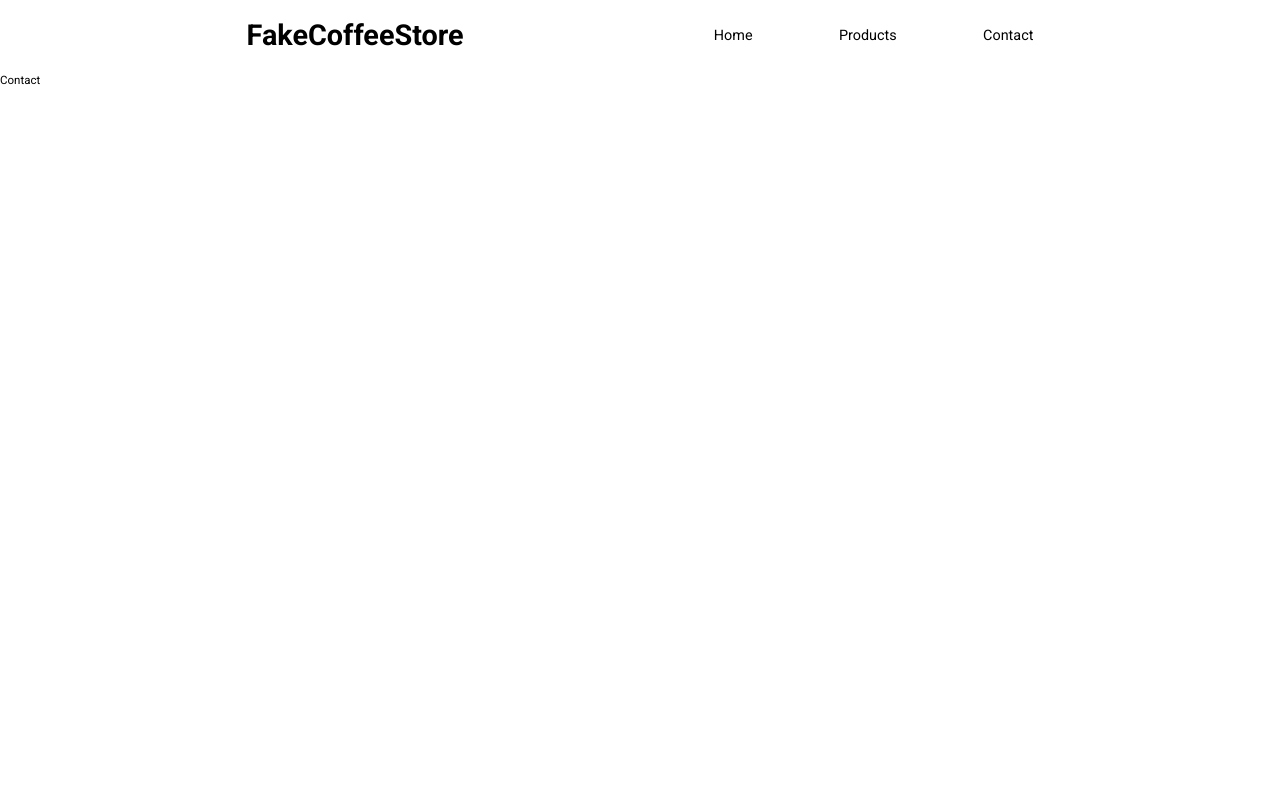
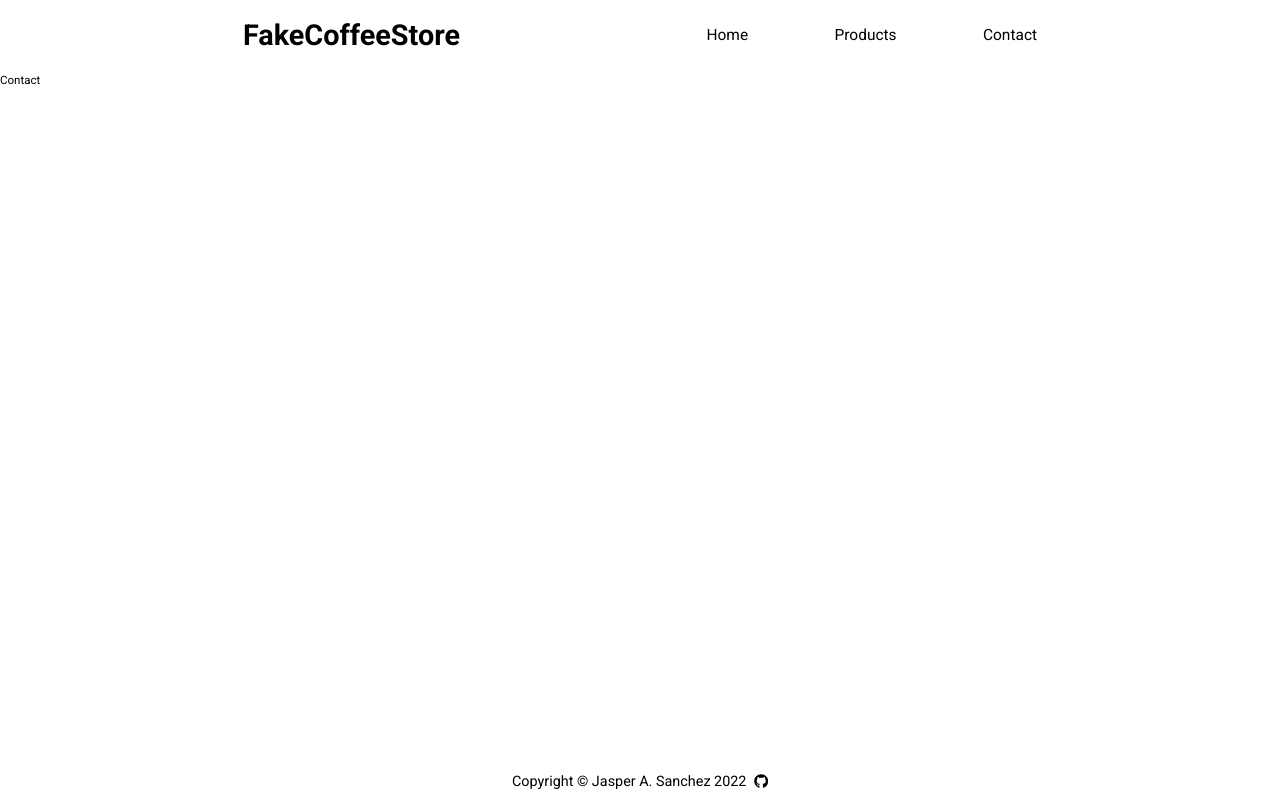
Before and after one commit to djaspir/shopping-cart, a React (Create React App) app: page /contact in a window 1280 px wide. Built offline with nearby package versions, Linux system fonts and the light colour scheme.

Commit message:
Finish Footer

```diff
--- a/src/App.tsx
+++ b/src/App.tsx
@@ -3,18 +3,20 @@ import Home from "./pages/Home";
 import Contact from "./pages/Contact";
 import Products from "./pages/Products";
 import Header from "./components/Header";
+import Footer from "./components/Footer";
 
 const App = () => {
   return (
     <div>
       <Router>
-      <Header />
+        <Header />
         <Routes>
           <Route path="/" element={<Home />} />
           <Route path="/products" element={<Products />} />
           <Route path="/contact" element={<Contact />} />
         </Routes>
       </Router>
+      <Footer />
     </div>
   );
 };
--- /dev/null
+++ b/src/components/Footer.tsx
@@ -0,0 +1,38 @@
+import styled from "styled-components";
+import { FaGithub } from "react-icons/fa";
+
+const FooterWrapper = styled.footer`
+  position: absolute;
+  bottom: 0;
+  left: 0;
+  display: flex;
+  align-items: center;
+  justify-content: center;
+  width: 100%;
+  padding: 1rem 0;
+  font-size: 2rem;
+`;
+
+const GithubLink = styled.a`
+  margin-left: 1rem;
+  display: flex;
+  font-size: 2rem;
+  transition: transform 0.2 ease-in-out;
+
+  &:hover {
+    transform: scale(1.3);
+  }
+`;
+
+const Footer = () => {
+  return (
+    <FooterWrapper>
+      Copyright © Jasper A. Sanchez 2022
+      <GithubLink>
+        <FaGithub />
+      </GithubLink>
+    </FooterWrapper>
+  );
+};
+
+export default Footer;
--- a/src/components/Navbar.tsx
+++ b/src/components/Navbar.tsx
@@ -8,7 +8,7 @@ const NavbarWrapper = styled.nav`
 `;
 
 const StyledLink = styled(Link)`
-  font-size: 2rem;
+  font-size: 2.15rem;
   color: #000;
 `;
 
```
